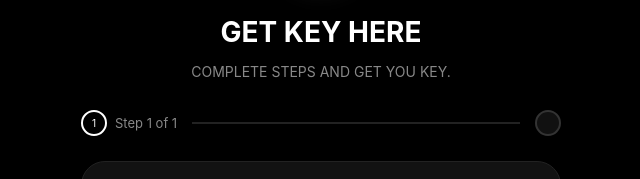
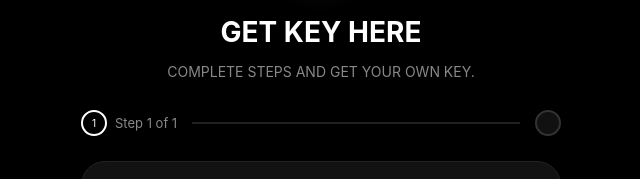
Before and after one commit to DEVILMODS2LIVE/GET-KEY, a plain HTML site: page steps.html in a window 1280 px wide. Shown: the part 192-371 px from the top of the page, 319-959 px from the left. Drawn offline with Linux system fonts and the light colour scheme.

Commit message:
Update steps.html

```diff
--- a/steps.html
+++ b/steps.html
@@ -81,7 +81,7 @@
         <img src="./assets/logo.png" alt="X PRO">
     </div>
     <h1>GET KEY HERE</h1>
-    <p class="subtitle">COMPLETE STEPS AND GET YOU KEY.</p>
+    <p class="subtitle">COMPLETE STEPS AND GET YOUR OWN KEY.</p>
 
     <div class="progress-container">
         <div class="step-indicator">
```
